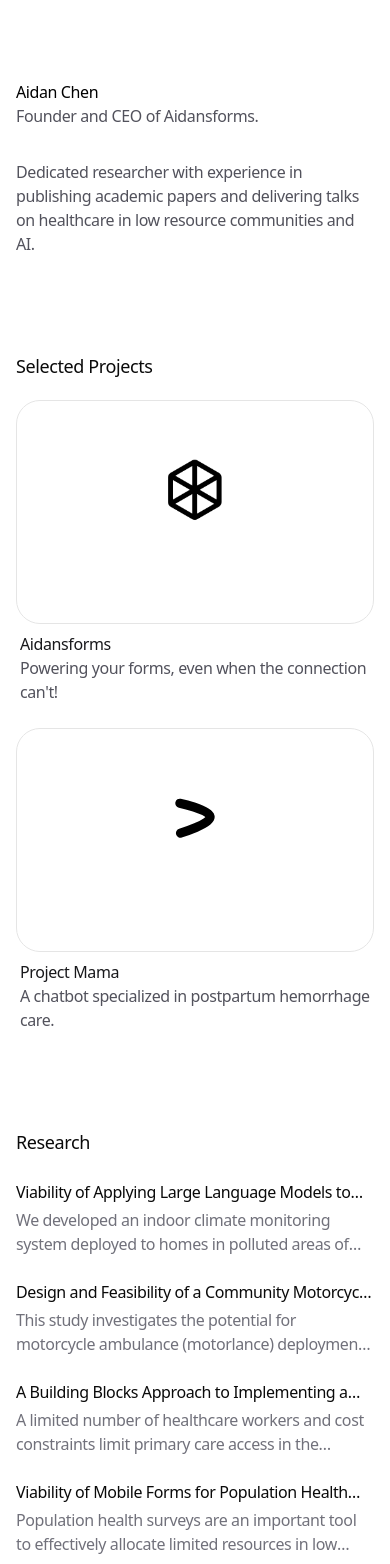
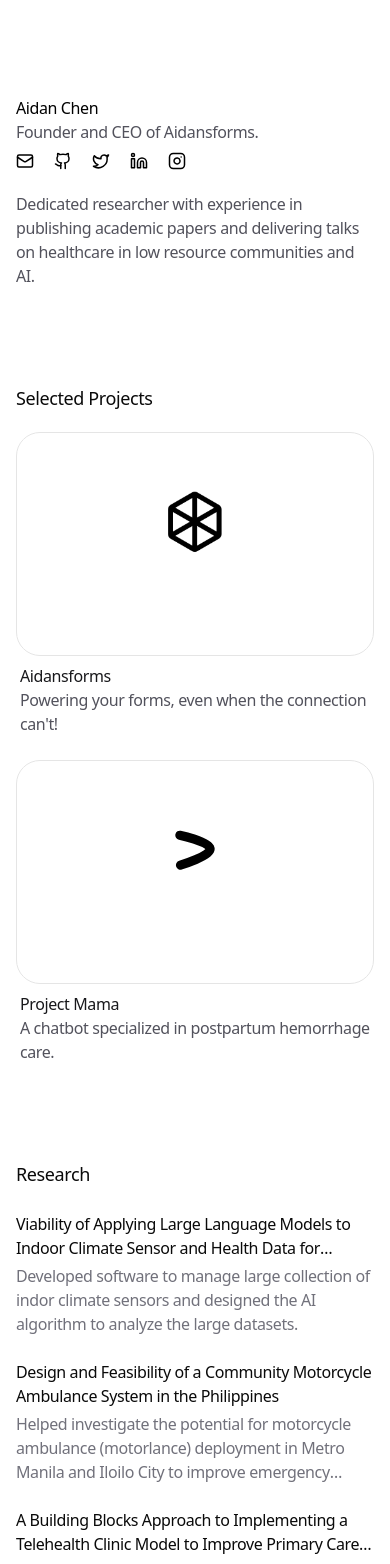
Before and after one commit to aimeeaidanu/portfolio, a Next.js app: page / in a window 390 px wide. Shown: the top 1564 px of the page. Built offline with nearby package versions, Linux system fonts and the light colour scheme.

Commit message:
Refactor header component for improved animation and responsiveness; update blog post content for clarity

```diff
--- a/app/blog/why-i-started-my-own-company-as-a-high-school-student/page.mdx
+++ b/app/blog/why-i-started-my-own-company-as-a-high-school-student/page.mdx
@@ -29,7 +29,7 @@
 ### Key Features of Aidansforms
 
 1. **Customizable Templates**: Users can create forms that match their branding and specific needs.
-2. **Seamless Integration**: Forms can be shared online or printed for offline use, with data synced automatically.
+2. **Seamless Integration**: Forms can be shared online and cached on devices for offline use, with data synced automatically.
 3. **Analytics Dashboard**: Users can track responses and gain insights in real-time.
 4. **User-Friendly Design**: Simplicity was a priority, ensuring anyone could use the platform without technical expertise.
 
--- a/app/data.tsx
+++ b/app/data.tsx
@@ -1,9 +1,9 @@
 import { CanvasRevealEffect } from "@/components/ui/canvas-reveal-effect"
-import { Github } from "lucide-react"
+import Link from "next/link"
 import { AnimatePresence, motion } from "motion/react"
 import Image from "next/image"
 import { useState } from "react"
-import { LuGithub, LuInstagram, LuLinkedin, LuTwitter } from "react-icons/lu"
+import { LuArrowUpRight, LuExternalLink, LuGithub, LuInstagram, LuLinkedin, LuTwitter } from "react-icons/lu"
 
 type Project = {
   name: string
@@ -63,10 +63,12 @@
 const Card = ({
   title,
   icon,
+  link = "",
   children,
 }: {
   title: string;
   icon: React.ReactNode;
+  link?: string;
   children?: React.ReactNode;
 }) => {
   const [hovered, setHovered] = useState(false);
@@ -92,9 +94,23 @@
         <div className="text-center group-hover/canvas-card:-translate-y-4 group-hover/canvas-card:opacity-0 transition duration-200 w-full  mx-auto flex items-center justify-center">
           {icon}
         </div>
-        <h2 className="dark:text-white text-xl opacity-0 group-hover/canvas-card:opacity-100 relative z-10 text-black mt-4  font-bold group-hover/canvas-card:text-white group-hover/canvas-card:-translate-y-2 transition duration-200">
-          {title}
-        </h2>
+        {link ? (
+          <Link
+            href={link}
+            target="_blank"
+            className="group flex items-center hover:text-zinc-200 dark:text-white text-xl opacity-0 group-hover/canvas-card:opacity-100 relative z-10 text-black mt-4  font-bold group-hover/canvas-card:text-white group-hover/canvas-card:-translate-y-2 transition duration-200"
+          >
+            <span className="relative inline-block">
+              {title}
+              <span className="absolute bottom-0.5 left-0 block h-[1px] w-full max-w-0 bg-zinc-100 transition-all duration-200 group-hover:max-w-full"></span>
+            </span>
+            <LuArrowUpRight className="inline-block ml-2 w-5 h-5" />
+          </Link>
+        ) : (
+          <p className="dark:text-white text-xl opacity-0 group-hover/canvas-card:opacity-100 relative z-10 text-black mt-4  font-bold group-hover/canvas-card:text-white group-hover/canvas-card:-translate-y-2 transition duration-200">
+            {title}
+          </p>
+        )}
       </div>
     </div>
   );
@@ -131,7 +147,7 @@
     video:
       'https://res.cloudinary.com/read-cv/video/upload/t_v_b/v1/1/profileItems/W2azTw5BVbMXfj7F53G92hMVIn32/newProfileItem/d898be8a-7037-4c71-af0c-8997239b050d.mp4?_a=DATAdtAAZAA0',
     id: 'project1',
-    image: <Card title="Aidansforms" icon={<Image src="/aidansforms-icon-transparent.png" alt="Aidansforms" width={80} height={80} />}>
+    image: <Card title="Aidansforms" link="https://www.aidansform.com/" icon={<Image src="/aidansforms-icon-transparent.png" alt="Aidansforms" width={80} height={80} className="dark:invert" />}>
             <CanvasRevealEffect
               animationSpeed={3}
               containerClassName="bg-black"
@@ -142,7 +158,7 @@
               dotSize={2}
             />
             {/* Radial gradient for the cute fade */}
-            {/* <div className="absolute inset-0 [mask-image:radial-gradient(400px_at_center,white,transparent)] bg-black/50 dark:bg-black/90" /> */}
+            <div className="absolute inset-0 [mask-image:radial-gradient(400px_at_center,white,transparent)] bg-black/50 dark:bg-black/90 rounded-2xl" />
           </Card>
   },
   {
@@ -152,7 +168,7 @@
     video:
       'https://res.cloudinary.com/read-cv/video/upload/t_v_b/v1/1/profileItems/W2azTw5BVbMXfj7F53G92hMVIn32/XSfIvT7BUWbPRXhrbLed/ee6871c9-8400-49d2-8be9-e32675eabf7e.mp4?_a=DATAdtAAZAA0',
     id: 'project2',
-    image:  <Card title="Project Mama" icon={<AceternityIcon />}>
+    image:  <Card title="Project Mama" link="https://www.projectmama.ai" icon={<AceternityIcon />}>
               <CanvasRevealEffect
                 animationSpeed={3}
                 containerClassName="bg-sky-600"
@@ -165,25 +181,25 @@
 export const RESEARCH_PROJECTS: ResearchProject[] = [
   {
     name: 'Viability of Applying Large Language Models to Indoor Climate Sensor and Health Data for Scientific Discovery',
-    description: `We developed an indoor climate monitoring system deployed to homes in polluted areas of the Philippines. We collected participants' medical records including smoking history and methods of cooking, as well as measuring their heart and lung health via electrocardiogram and spirometer tests. We found that indoor temperatures can exceed published macroclimate temperatures by 9 degrees, indoor pollution is just as detrimental to health as secondhand smoke, CO2 levels in high-end hotels in the USA may be comparable to the low-income homes next to large trash landfills in Manila, and that the air quality on airplanes and trains is often borderline unhealthy. Additionally, we trained several large language models (LLMs) on our pollution and medical records data to explore the viability of using LLMs to accelerate scientific discoveries by analyzing patterns in largescale datasets. We then tested 3 AI systems-GPT4 (OpenAI), Gemini 1.5 Pro (Google), Claude 3 Opus (Anthropic)-and found that Anthropic's model has a slight edge over that of OpenAI and Google on our datasets, and that modern LLMs in general are just as good as human physicians and scientists in formulating research hypotheses and selecting subjects for experiments.`,
+    description: `Developed software to manage large collection of indor climate sensors and designed the AI algorithm to analyze the large datasets.`,
     link: 'https://doi.org/10.1109/ghtc56179.2023.10354577',
     id: 'research4',
   },
   {
     name: 'Design and Feasibility of a Community Motorcycle Ambulance System in the Philippines',
-    description: `This study investigates the potential for motorcycle ambulance (motorlance) deployment in Metro Manila and Iloilo City to improve emergency medical care in high-traffic, underserved regions of the Philippines. VSee, a humanitarian technology company, has organized numerous free clinics in the Philippines and identified a critical need for improved emergency services. Motorlances offer a fast, affordable alternative to traditional ambulances, particularly in congested urban settings and remote rural locations. Pilot programs in Malawi, Thailand, and Iran have demonstrated significant improvements in response times and cost-efficiency with motorlance systems. This study presents a framework for motorlance operation and identifies three potential pilot locations: Mandaluyong, Smokey Mountain, and Iloilo City. Site visits, driver interviews, and user surveys indicate public trust in the motorlance concept and positive reception to potential motorlance deployment. Cost analysis verifies the financial feasibility of motorlance systems. Future work will focus on implementing a physical pilot in Mandaluyong, with the aim of expanding service to similar regions contingent on the Mandaluyong pilot's success.`,
+    description: `Helped investigate the potential for motorcycle ambulance (motorlance) deployment in Metro Manila and Iloilo City to improve emergency medical care in high-traffic`,
     link: 'https://doi.org/10.1109/ghtc56179.2023.10354577',
     id: 'research3',
   },
   {
     name: 'A Building Blocks Approach to Implementing a Telehealth Clinic Model to Improve Primary Care Access in the Philippines: A Large-scale Pilot Project',
-    description: 'A limited number of healthcare workers and cost constraints limit primary care access in the Philippines. To test telehealth as a low-cost and effective solution, a large-scale digital health clinic was implemented in the selected urban and rural communities. In collaboration with local authorities, our pilot telemedicine clinic was implemented for 3 days in January 2023. Patients were registered and their vitals were assessed before they were seen by a remote United States-based licensed physician who provided recommendations for treatment. Medical devices with real-time streaming capabilities, such as electronic stethoscopes, were utilized to enhance remote examinations. A total of 322 patients were treated at the telehealth clinic, of which 218 completed a population health survey. A large proportion of patients had a doctor visit more than 12 months prior (39.2%) and had not received a dental examination (86.3%) or an eye examination within the past year (84.4%). Most patients had access to a smartphone (69.7%). A lower proportion had access to an internet connection that was sufficient for video calls (57.9%) or a laptop (8.5%). Our clinic demonstrated that telehealth is a feasible solution to improve primary care access for disadvantaged communities in the Philippines.',
+    description: 'Assisted in the design and implementation of a free telehealth clinic in the Philippines.',
     link: 'https://doi.org/10.1109/ghtc56179.2023.10354577',
     id: 'research2',
   },
   {
     name: 'Viability of Mobile Forms for Population Health Surveys in Low Resource Areas',
-    description: 'Population health surveys are an important tool to effectively allocate limited resources in low resource communities. In such an environment, surveys are often done by local population with pen and paper. Data thus collected is difficult to tabulate and analyze. We conducted a series of interviews and experiments in the Philippines to assess if mobile forms can be a viable and more efficient survey method. We first conducted pilot interviews and found 60% of the local surveyors actually preferred mobile forms over paper. We then built a software that can generate mobile forms that are easy to use, capable of working offline, and able to track key metrics such as time to complete questions. Our mobile form was field tested in three locations in the Philippines with 33 surveyors collecting health survey responses from 266 subjects. The percentage of surveyors preferring mobile forms increased to 76% after just using the form a few times. The results demonstrate our mobile form is a viable method to conduct large scale population health surveys in a low resource environment.',
+    description: 'Created the online/offline mobile form software (Aidansforms) from scratch to collect data in low resource areas.',
     link: 'https://doi.org/10.1109/ghtc56179.2023.10354577',
     id: 'research1',
   },
--- a/app/header.tsx
+++ b/app/header.tsx
@@ -1,11 +1,41 @@
 'use client'
+import { Magnetic } from '@/components/ui/magnetic'
 import { TextEffect } from '@/components/ui/text-effect'
 import Link from 'next/link'
+import { SOCIAL_LINKS } from './data'
+import React from 'react'
+import { motion } from 'motion/react'
+import { LuMail } from 'react-icons/lu'
+
+const VARIANTS_CONTAINER = {
+  hidden: { opacity: 0 },
+  visible: {
+    opacity: 1,
+    transition: {
+      staggerChildren: 0.15,
+    },
+  },
+}
+
+const VARIANTS_SECTION = {
+  hidden: { opacity: 0, y: 20, filter: 'blur(8px)' },
+  visible: { opacity: 1, y: 0, filter: 'blur(0px)' },
+}
+
+const TRANSITION_SECTION = {
+  duration: 0.3,
+}
 
 export function Header() {
   return (
     <header className="mb-8 flex items-center justify-between">
-      <div>
+      <motion.main
+        className="space-y-24 pt-4"
+        variants={VARIANTS_CONTAINER}
+        initial="hidden"
+        animate="visible"
+      >
+        <div className="relative">
           <Link href="/" className="font-medium text-black dark:text-white">
             Aidan Chen
           </Link>
@@ -18,7 +48,37 @@
           >
             Founder and CEO of Aidansforms.
           </TextEffect>
+          <motion.section
+            variants={VARIANTS_SECTION}
+            transition={TRANSITION_SECTION}
+          >
+            <div className="absolute flex items-center justify-start space-x-0 pt-1 left-[-10px]">
+              <Magnetic springOptions={{ bounce: 0 }} intensity={0.25}>
+                <Link
+                  href={`mailto:aidan@aidansform.com`}
+                  className="group relative inline-flex shrink-0 items-center gap-2 rounded-full bg-none px-2.5 py-1 text-sm text-black transition-colors duration-200 hover:bg-zinc-50 dark:hover:bg-zinc-900 dark:hover:text-zinc-50 dark:bg-black dark:text-zinc-100"
+                >
+                  <div className="flex items-center gap-1.5">
+                    <LuMail className="w-4.5 h-4.5" />
                   </div>
+                </Link>
+              </Magnetic>
+              {SOCIAL_LINKS.map((link) => (
+                <Magnetic springOptions={{ bounce: 0 }} intensity={0.25} key={link.link}>
+                  <Link
+                    href={link.link}
+                    className="group relative inline-flex shrink-0 items-center gap-2 rounded-full bg-none px-2.5 py-1 text-sm text-black transition-colors duration-200 hover:bg-zinc-50 dark:hover:bg-zinc-900 dark:hover:text-zinc-50 dark:bg-black dark:text-zinc-100"
+                  >
+                    <div className="flex items-center gap-1.5">
+                      {React.cloneElement(link.icon, { className: 'w-4.5 h-4.5' })}
+                    </div>
+                  </Link>
+                </Magnetic>
+              ))}
+            </div>
+          </motion.section>
+        </div>
+      </motion.main>
     </header>
   )
 }
--- a/app/page.tsx
+++ b/app/page.tsx
@@ -103,7 +103,7 @@
     <Magnetic springOptions={{ bounce: 0 }} intensity={0.3}>
       <a
         href={link}
-        className="group relative inline-flex shrink-0 items-center gap-2 rounded-full bg-none md:bg-zinc-100 px-2.5 py-1 text-sm text-black transition-colors duration-200 hover:bg-zinc-950 hover:text-zinc-50 dark:bg-zinc-800 dark:text-zinc-100 dark:hover:bg-zinc-700"
+        className="group relative inline-flex shrink-0 items-center gap-2 rounded-full bg-none md:bg-zinc-100 px-2.5 py-1 text-sm text-black transition-colors duration-200 hover:bg-zinc-950 hover:text-zinc-50 dark:bg-black md:dark:bg-zinc-800 dark:text-zinc-100 dark:hover:bg-zinc-700"
       >
         {children}
         <svg
@@ -129,7 +129,7 @@
 export default function Personal() {
   return (
     <motion.main
-      className="space-y-24"
+      className="space-y-24 pt-4"
       variants={VARIANTS_CONTAINER}
       initial="hidden"
       animate="visible"
@@ -164,7 +164,7 @@
                   target="_blank"
                 >
                   {project.name}
-                  <span className="absolute bottom-0.5 left-0 block h-[1px] w-full max-w-0 bg-zinc-900 transition-all duration-200 group-hover:max-w-full"></span>
+                  <span className="absolute bottom-0.5 left-0 block h-[1px] w-full max-w-0 bg-zinc-900 dark:bg-zinc-100 transition-all duration-200 group-hover:max-w-full"></span>
                 </a>
                 <p className="text-base text-zinc-600 dark:text-zinc-400">
                   {project.description}
@@ -198,10 +198,10 @@
                 data-id={research.id}
               >
                 <div className="flex flex-col space-y-1">
-                  <h4 className="font-normal dark:text-zinc-100 line-clamp-1">
+                  <h4 className="font-normal dark:text-zinc-100 line-clamp-2">
                     {research.name}
                   </h4>
-                  <p className="text-zinc-500 dark:text-zinc-400 line-clamp-2">
+                  <p className="text-zinc-500 dark:text-zinc-400 line-clamp-3">
                     {research.description}
                   </p>
                 </div>
```
Lines whose indentation alone changed are shown as unchanged.
